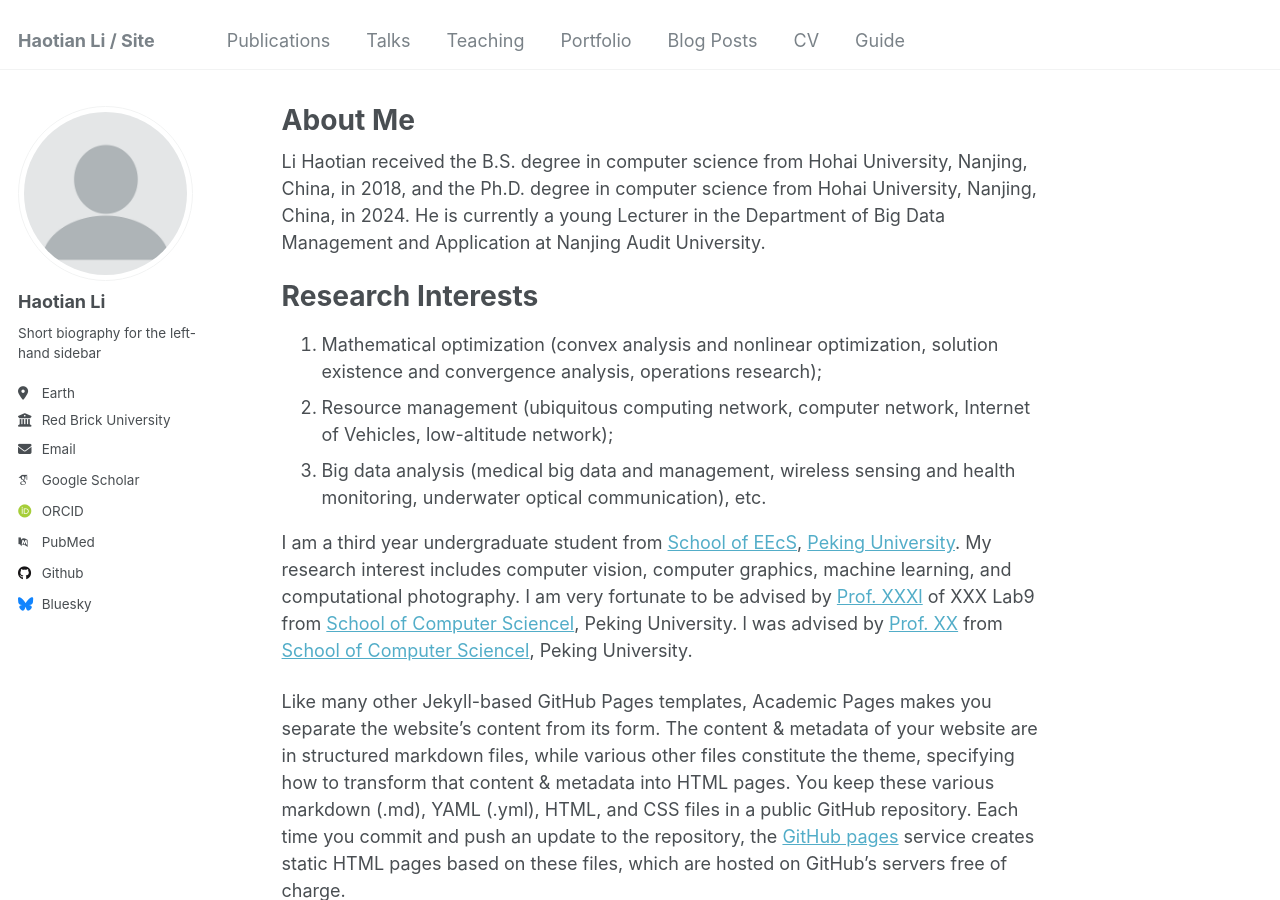
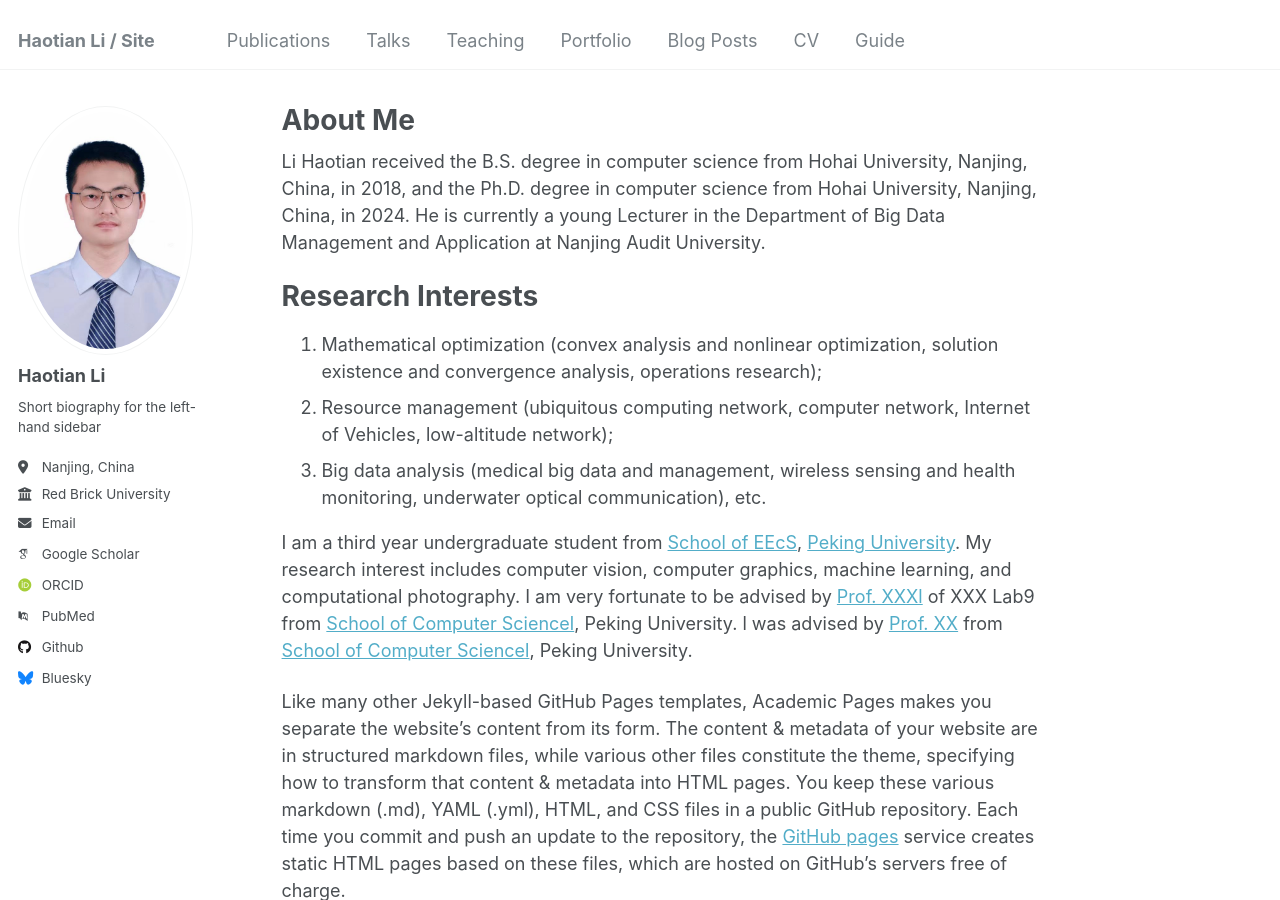
Before and after one commit to bluehaotian/bluehaotian.github.io, a Jekyll site: the page built from _pages/about.md, in a window 1280 px wide and 900 px high. Built offline with Jekyll 4.4.1, drawn with Linux system fonts in a browser that asks for light colours; some web fonts are replaced.

Commit message:
Update _config.yml

```diff
--- a/_config.yml
+++ b/_config.yml
@@ -21,11 +21,11 @@ repository               : "academicpages/academicpages.github.io"
 #               Additional customization can be done by editing /_includes/author-profile.html
 author:
   # Biographic information
-  avatar           : "profile.png"
+  avatar           : "photo.png"
   name             : "Haotian Li" #"Your Sidebar Name"
   pronouns         : # example: "she/her"
   bio              : "Short biography for the left-hand sidebar"
-  location         : "Earth"
+  location         : "Nanjing, China"
   employer         : "Red Brick University"
   uri              : # URL
   email            : "none@example.org"
```
